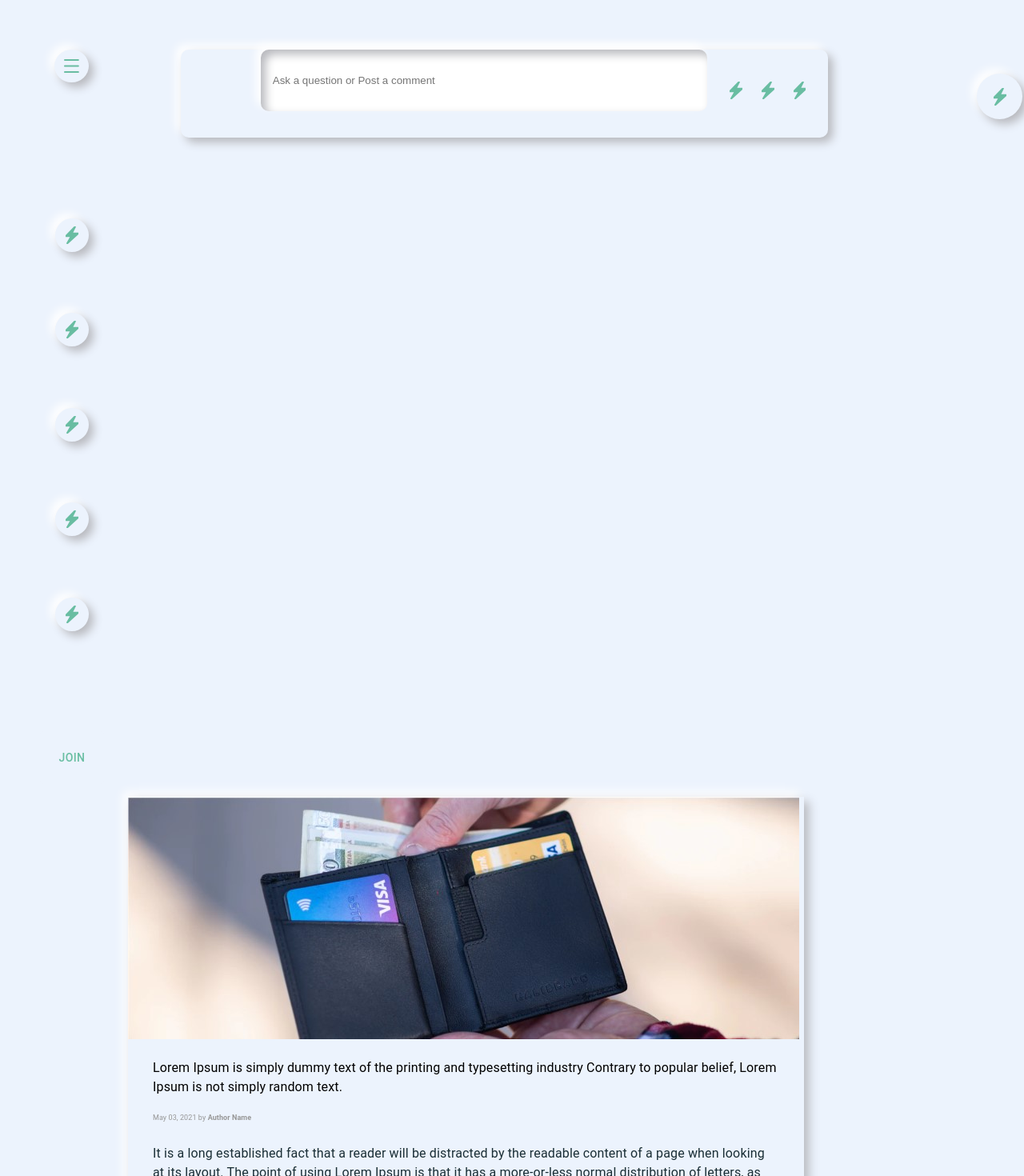
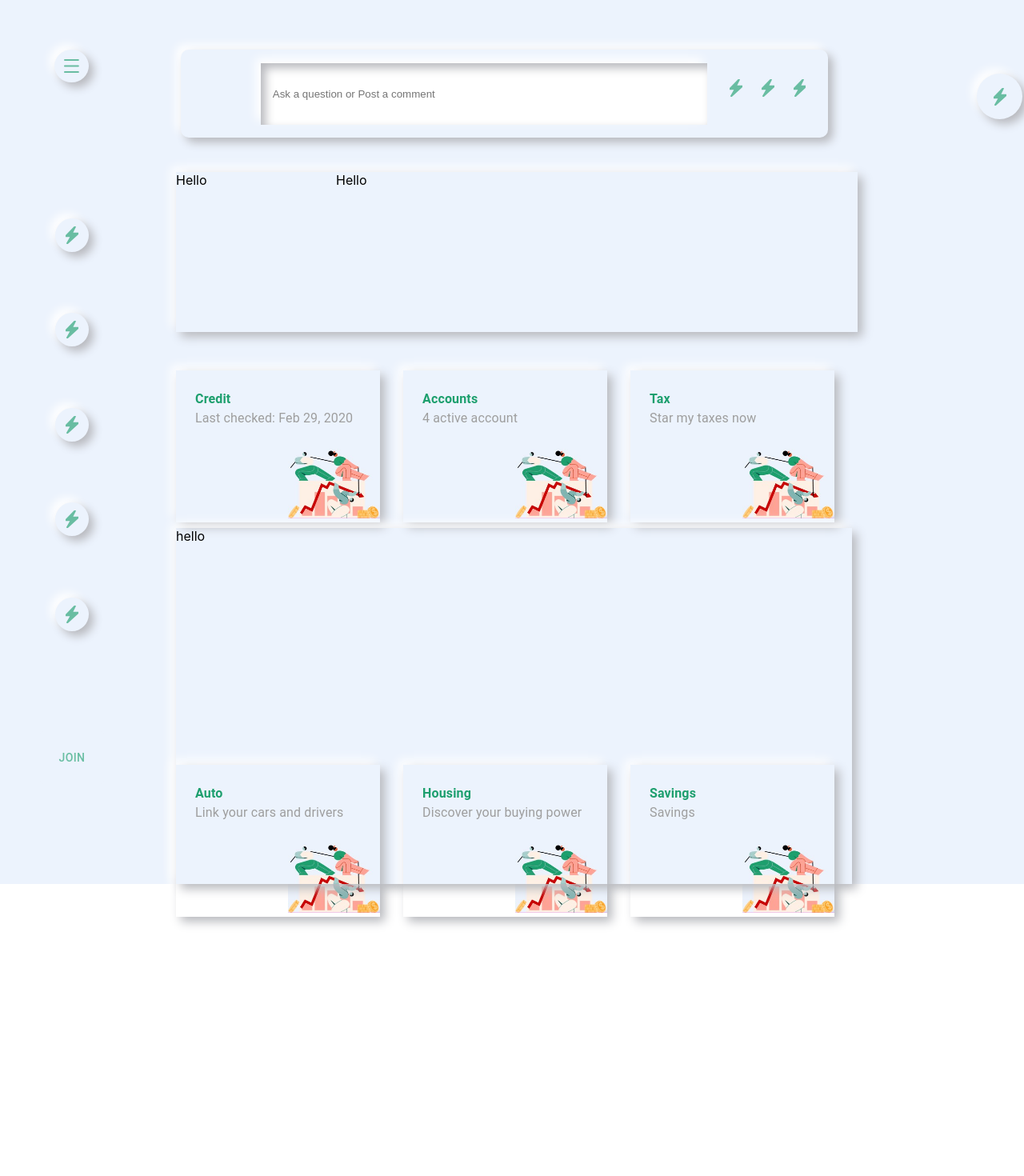
Before and after one commit to luigimorel/credit-berkley, a React (Create React App) app: page /dashboard in a window 1280 px wide. Shown: the top 1470 px of the page at 80% size. After the commit the page ends 1401 px from the top, so only its background shows below. Built offline with nearby package versions, Linux system fonts and the light colour scheme.

Commit message:
Add the accounts

```diff
--- a/src/accounts/findAccount/findAccount.tsx
+++ b/src/accounts/findAccount/findAccount.tsx
@@ -15,6 +15,7 @@ import {useFormik} from 'formik'
 import logo from "../../assets/bc-logo.jpg";
 
 const useStyles = makeStyles((theme) => ({
+
     container: {
         background: '#ECF3FD 0% 0% no-repeat padding-box',
         display: 'flex',
--- /dev/null
+++ b/src/ui/dashboard/components/accountHealth.tsx
@@ -0,0 +1,20 @@
+import React from 'react'
+import { makeStyles } from "@material-ui/core"
+
+const useStyles = makeStyles((theme) => ({
+    mainContainer: {
+        height: '445px',
+        boxShadow: ' 6px 6px 12px #b8b9be, -6px -6px 12px #ffffff !important',
+    },
+}));
+const AccountHealth = () => {
+
+    const classes = useStyles()
+    return (
+        <div className={classes.mainContainer}>
+            hello
+        </div>
+    )
+}
+
+export default AccountHealth
--- /dev/null
+++ b/src/ui/dashboard/components/accounts.tsx
@@ -0,0 +1,184 @@
+import React from 'react'
+import {makeStyles, Box, Typography} from "@material-ui/core"
+
+import Illustration from '../../../assets/imgIllustration.jpg';
+
+const useStyles = makeStyles((theme) => ({
+    accountsContainer: { marginTop: '3rem', height: '445px', width: '852px' },
+    account: {
+        height: '190px',
+        marginRight: '1.8rem',
+        width: '264px',
+        boxShadow: ' 6px 6px 12px #b8b9be, -6px -6px 12px #ffffff !important',
+    },
+    textContainer: {
+        marginLeft: '1.5rem',
+    },
+    accountsHeader: {
+        margin: '1.5rem  0 0 0 ',
+        color: '#1D9F6E',
+        fontSize: '1rem',
+        fontWeight: 'bolder',
+    },
+    accountsSpan: {
+        margin: '.8rem 0 0 0',
+        color: '#9E9E9E',
+    },
+    illustration: {
+        height: '87px',
+        width: '115px',
+        float: 'right',
+        marginTop: '1.6rem',
+    },
+}));
+const Accounts = () => {
+
+    const classes = useStyles()
+    return (
+        <div>
+            <Box
+                display="flex"
+                flexDirection="row"
+                className={classes.accountsContainer}
+            >
+                <Box className={classes.account}>
+                    <div className={classes.textContainer}>
+                        <Typography
+                            component="p"
+                            className={classes.accountsHeader}
+                        >
+                            Credit
+                        </Typography>
+                        <Typography
+                            component="span"
+                            className={classes.accountsSpan}
+                        >
+                            Last checked: Feb 29, 2020
+                        </Typography>
+                    </div>
+
+                    <img
+                        src={Illustration}
+                        className={classes.illustration}
+                        alt=""
+                    />
+                </Box>
+                <Box className={classes.account}>
+                    <div className={classes.textContainer}>
+                        <Typography
+                            component="p"
+                            className={classes.accountsHeader}
+                        >
+                            Accounts
+                        </Typography>
+                        <Typography
+                            component="span"
+                            className={classes.accountsSpan}
+                        >
+                            4 active account
+                        </Typography>
+                    </div>
+
+                    <img
+                        src={Illustration}
+                        className={classes.illustration}
+                        alt=""
+                    />
+                </Box>
+                <Box className={classes.account}>
+                    <div className={classes.textContainer}>
+                        <Typography
+                            component="p"
+                            className={classes.accountsHeader}
+                        >
+                            Tax
+                        </Typography>
+                        <Typography
+                            component="span"
+                            className={classes.accountsSpan}
+                        >
+                            Star my taxes now
+                        </Typography>
+                    </div>
+
+                    <img
+                        src={Illustration}
+                        className={classes.illustration}
+                        alt=""
+                    />
+                </Box>
+            </Box>
+            <Box
+                display="flex"
+                flexDirection="row"
+                className={classes.accountsContainer}
+            >
+                <Box className={classes.account}>
+                    <div className={classes.textContainer}>
+                        <Typography
+                            component="p"
+                            className={classes.accountsHeader}
+                        >
+                            Auto
+                        </Typography>
+                        <Typography
+                            component="span"
+                            className={classes.accountsSpan}
+                        >
+                            Link your cars and drivers
+                        </Typography>
+                    </div>
+                    <img
+                        src={Illustration}
+                        className={classes.illustration}
+                        alt=""
+                    />
+                </Box>
+                <Box className={classes.account}>
+                    <div className={classes.textContainer}>
+                        <Typography
+                            component="p"
+                            className={classes.accountsHeader}
+                        >
+                            Housing
+                        </Typography>
+                        <Typography
+                            component="span"
+                            className={classes.accountsSpan}
+                        >
+                            Discover your buying power
+                        </Typography>
+                    </div>
+                    <img
+                        src={Illustration}
+                        className={classes.illustration}
+                        alt=""
+                    />
+                </Box>
+                <Box className={classes.account}>
+                    <div className={classes.textContainer}>
+                        <Typography
+                            component="p"
+                            className={classes.accountsHeader}
+                        >
+                            Savings
+                        </Typography>
+                        <Typography
+                            component="span"
+                            className={classes.accountsSpan}
+                        >
+                            Savings
+                        </Typography>
+                    </div>
+                    <img
+                        src={Illustration}
+                        className={classes.illustration}
+                        alt=""
+                    />
+                </Box>
+            </Box>
+        </div>
+    );
+}
+
+export default Accounts
--- /dev/null
+++ b/src/ui/dashboard/components/chartContainer.tsx
@@ -0,0 +1,42 @@
+import React from 'react';
+import { makeStyles, Box, Typography } from '@material-ui/core';
+import Accounts from './accounts';
+
+const useStyles = makeStyles(() => ({
+    mainContainer: {
+        marginTop: '35px',
+        height: '445px',
+        width: '852px'
+    },
+    chartsContainer: {
+        boxShadow: ' 6px 6px 12px #b8b9be, -6px -6px 12px #ffffff !important',
+    },
+    chart: {
+        height: '200px',
+        color: '#000',
+        borderRadius: '50%',
+        width: '200px',
+    },
+}));
+
+const ChartContainer = () => {
+    const classes = useStyles();
+
+    return (
+        <div className={classes.mainContainer}>
+            <Box className={classes.chartsContainer}>
+                <Box
+                    display="flex"
+                    flexDirection="row"
+                    alignContent="center"
+                >
+                    <Box className={classes.chart}>Hello</Box>
+                    <Box className={classes.chart}>Hello</Box>
+                </Box>
+            </Box>
+            <Accounts />
+        </div>
+    );
+};
+
+export default ChartContainer;
--- a/src/ui/dashboard/dashboard.tsx
+++ b/src/ui/dashboard/dashboard.tsx
@@ -1,8 +1,13 @@
 import React from 'react';
 import { makeStyles, Box } from '@material-ui/core';
+
+
+import Topbar from '../feed-ui/components/topBarComponent';
 import Sidebar from '../feed-ui/components/sidebarComponent';
-import TopBar from '../feed-ui/components/topBarComponent';
-import FeedsCard from "../feed-ui/components/feedsCard";
+import FeedsCard from '../feed-ui/components/feedsCard';
+import Discussions from '../feed-ui/components/discussions';
+import ChartContainer from './components/chartContainer';
+import AccountHealth from './components/accountHealth';
 
 const useStyles = makeStyles((theme) => ({
     mainContainer: {
@@ -16,7 +21,7 @@ const useStyles = makeStyles((theme) => ({
     sidebar: {
         width: '60px',
     },
-    dashboardContainer: {
+    feedContainer: {
         marginLeft: '100px',
         width: '845px',
         [theme.breakpoints.down('md')]: {
@@ -24,27 +29,35 @@ const useStyles = makeStyles((theme) => ({
             marginLeft: '10px',
         },
     },
+
+    descText: {
+        fontSize: '18px',
+        textAlign: 'left',
+        color: '#1A2E35',
+        marginBottom: '20px',
+    },
 }));
-const Dashboard = () => {
+const MainFeed = () => {
     const classes = useStyles();
 
     return (
         <div className={classes.mainContainer}>
-            <div>
-                <TopBar />
-            </div>
+            <Topbar />
+
             <Box display="flex" flexDirection="row">
                 <div className={classes.sidebar}>
                     <Sidebar />
                 </div>
-            </Box>
-            <Box className={classes.dashboardContainer}>
 
-
-                        <FeedsCard />
+                <Box className={classes.feedContainer}>
+                    <Box display="flex" flexDirection="column">
+                        <ChartContainer />
+                        <AccountHealth    />
+                    </Box>
+                </Box>
             </Box>
         </div>
     );
 };
 
-export default Dashboard;
+export default MainFeed;
--- a/src/ui/feed-ui/components/topBarComponent.tsx
+++ b/src/ui/feed-ui/components/topBarComponent.tsx
@@ -31,18 +31,20 @@ const useStyles = makeStyles((theme) => ({
         boxShadow: '6px 6px 12px #b8b9be, -6px -6px 12px #ffffff !important',
         flexDirection: 'row',
         height: '110px',
+        alignItems: 'center',
+        textAlign: 'center',
     },
+
     input: {
         marginLeft: '100px',
         height: '75px',
         border: 'none',
-        borderRadius: '10px',
         paddingLeft: '15px ',
         width: '541.38px',
         boxShadow:
             'inset 6px 6px 12px #b8b9be, -6px -6px 12px #ffffff !important',
     },
-    emojiButtons: { marginBottom: '9px' },
+    emojiButtons: { marginBottom: '15px' },
     emojiContainer: {
         display: 'flex',
         justifyItems: 'flex-start',
@@ -76,7 +78,7 @@ const Topbar = () => {
             <div className={classes.hamburgerContainer}>
                 <IconButton className={classes.hamburger}>
                     <Hamburger />
-                </IconButton>{' '}
+                </IconButton>
             </div>
             <Grid className={classes.inputContainer}>
                 <input
--- a/src/ui/feed-ui/feed.tsx
+++ b/src/ui/feed-ui/feed.tsx
@@ -39,14 +39,15 @@ const MainFeed = () => {
     const classes = useStyles();
     return (
         <div className={classes.mainContainer}>
-            <div>
+
                 <Topbar />
-            </div>
 
             <Box display="flex" flexDirection="row">
                 <div className={classes.sidebar}>
                     <Sidebar />
                 </div>
+
+
                 <Box className={classes.feedContainer}>
                     <FeedCategoriesBtns />
                     <Box display="flex" flexDirection="row">
```
Also changed, not shown: src/assets/imgIllustration.jpg (added).
